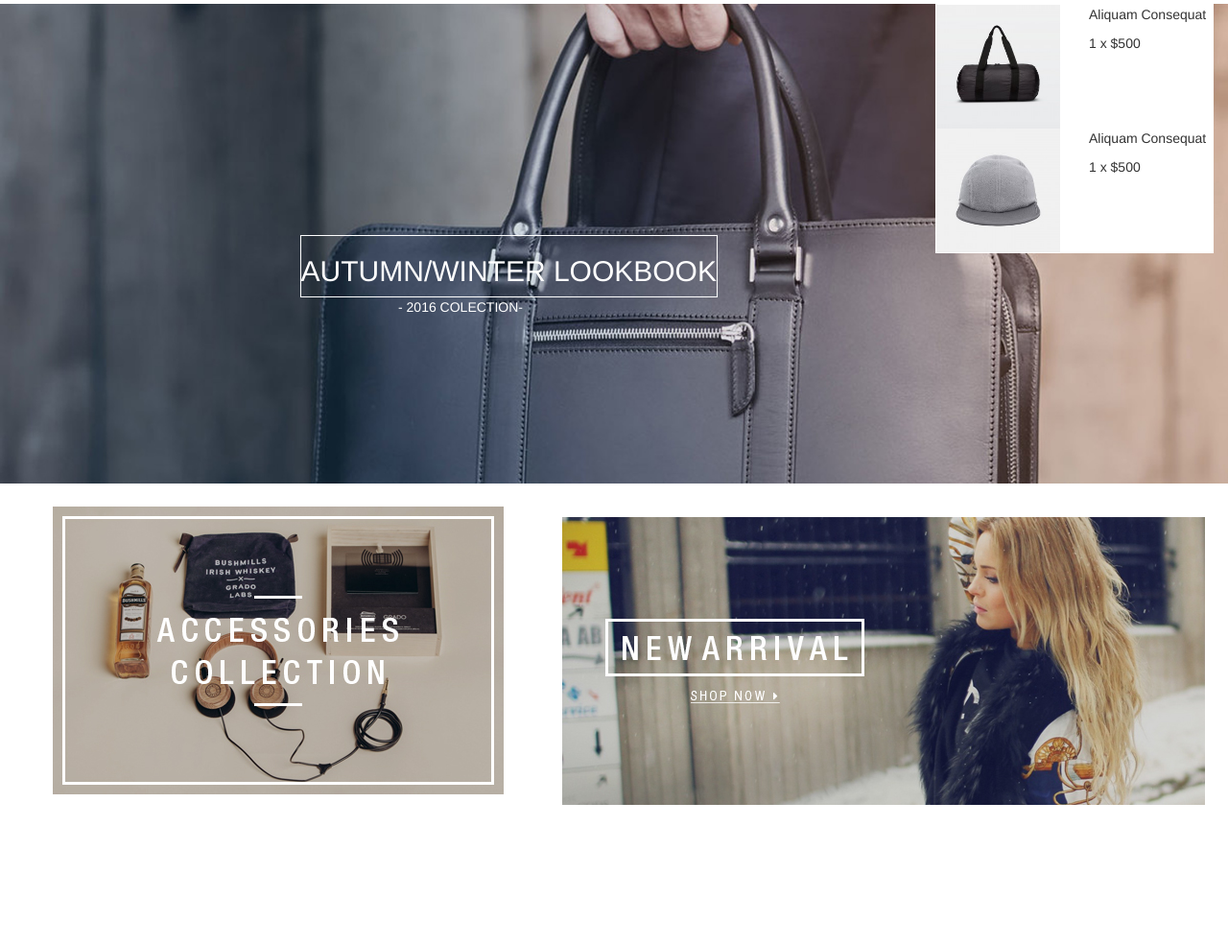
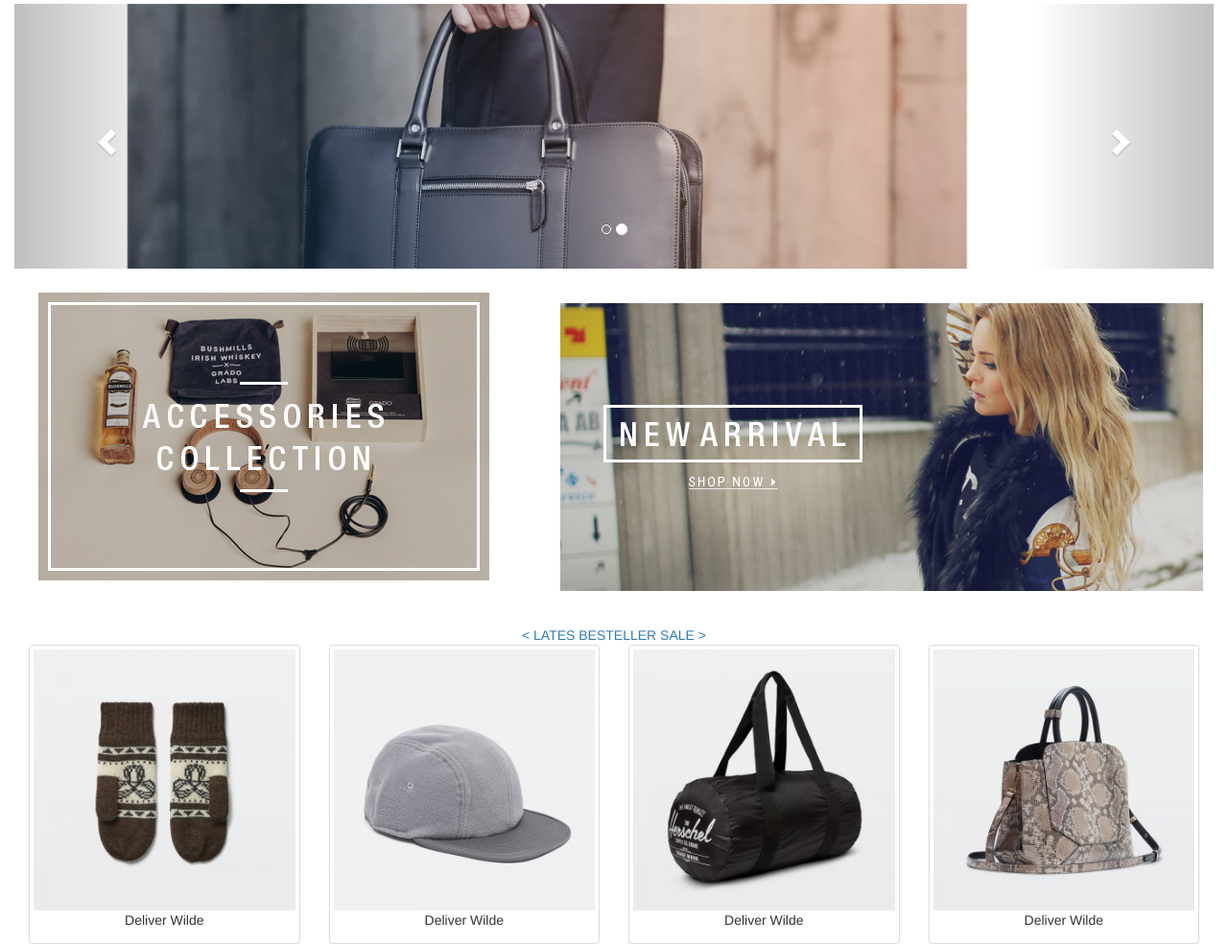
Before and after one commit to YasuryOlivier/32_examenBoostrap, a plain HTML site: page index.html in a window 1280 px wide. Shown: the part 358-1342 px from the top of the page at 96% size. Before the commit the page ends 1231 px from the top, so only its background shows below. Drawn offline with nearby package versions, Linux system fonts and the light colour scheme.

Commit message:
agrego carrusel

```diff
--- a/css/main.css
+++ b/css/main.css
@@ -3,10 +3,6 @@
 }
 .espacio-2{
 	margin:1%;
-}
-.espacio-3{
-	margin-left:32%;
-	margin-top:26%;
 }
 
 .carousel-inner > .item > img,
@@ -58,8 +54,3 @@ li:hover{
 	transform: scale(1);
 	background-color: #A00010;
 }
-.img-1{
-	background-image: url("../img/slider1.jpg");
-	background-size: cover;
-	height: 500px;
-}
--- a/index.html
+++ b/index.html
@@ -81,17 +81,36 @@
 		</div><!--fin del heades-->
 	</header>
 	<section>
-		<div class="container-fluid">
-			<div class="row img-1">
-				<div class="col-md-9">
-					<div class="borde-1 color-white espacio-3">
-						<h2>AUTUMN/WINTER LOOKBOOK</h2>
+		<div class="container-fluid"><!--este es un carrusel-->
+		  	<div id="myCarousel" class="carousel slide" data-ride="carousel">
+		    <!-- Indicators -->
+			    <ol class="carousel-indicators">
+			      <li data-target="#myCarousel" data-slide-to="0" class="active"></li>
+			      <li data-target="#myCarousel" data-slide-to="1"></li>
+			    </ol>
+
+			    <!-- Wrapper for slides -->
+			    <div class="carousel-inner" role="listbox">
+			      <div class="item active">
+			        <img src="img/slider1.jpg" alt="" class="img-responsive">
 			      </div>
-					<div>
-						<p class="color-white text-center">- 2016 COLECTION-</p>
+			      <div class="item">
+			        <img src="img/slider2.jpg" alt="" class="img-responsive">
 			      </div>
 			    </div>
-				<div class="col-md-3 col-xs-3">
+			    <!-- Left and right controls -->
+			    <a class="left carousel-control" href="#myCarousel" role="button" data-slide="prev">
+			      <span class="glyphicon glyphicon-chevron-left" aria-hidden="true"></span>
+			      <span class="sr-only">Previous</span>
+			    </a>
+			    <a class="right carousel-control" href="#myCarousel" role="button" data-slide="next">
+			      <span class="glyphicon glyphicon-chevron-right" aria-hidden="true"></span>
+			      <span class="sr-only">Next</span>
+			    </a>
+		  	</div>
+		</div>
+	</section><!--fin del caruusel-->
+				<!--<div class="row">
 					<div class="borde-1 bg-white">
 						<div class="row">
 							<div class="col-md-6">
@@ -112,12 +131,10 @@
 							</div>
 						</div>
 					</div>
-				</div>
-			</div>
-		</div>
-	</section>
-	<section>
+				</div>-->
+	<section><!--sección de dos imagenes-->
 		<div class="container-fluid">
+			<div class="row">
 				<div class="col-md-5">
 					<div>
 						<img src="img/banner1.jpg" class="img-responsive espacio">
@@ -129,9 +146,58 @@
 					</div>
 				</div>
 			</div>
+		</div>
 	</section>
 	<section>
-
+		<div class="container-fluid text-center">
+			<div class="row">
+				<div class="col-md-12">
+					<nav class="navbar-center">
+						<a href="">< LATES</a>
+						<a href="">BESTELLER</a>
+						<a href="">SALE ></a>
+					</nav>
+				</div>
+			</div>
+		</div>
+	</section>
+	<section>
+		<div class="container-fluid">
+			<div class=" text-center">
+				<div class="col-md-3">
+					<div class="img-thumbnail">
+						<div>
+							<img src="img/a1.jpg" class="img-responsive">
+							<p>Deliver Wilde</p>
+						</div>
+					</div>
+				</div>
+				<div class="col-md-3">
+					<div class="img-thumbnail">
+						<div>
+							<img src="img/b1.jpg" class="img-responsive">
+							<p>Deliver Wilde</p>
+						</div>
+					</div>
+				</div>
+				<div class="col-md-3">
+					<div class="img-thumbnail">
+						<div>
+							<img src="img/c1.jpg" class="img-responsive">
+							<p>Deliver Wilde</p>
+						</div>
+					</div>
+				</div>
+				<div class="col-md-3">
+					<div class="img-thumbnail">
+						<div>
+							<img src="img/d1.jpg" class="img-responsive">
+							<p>Deliver Wilde</p>
+						</div>
+					</div>
+				</div>
+			</div>
+		</div>
 	</section>
 
 	<!--script-->
```
Lines whose indentation alone changed are shown as unchanged.
